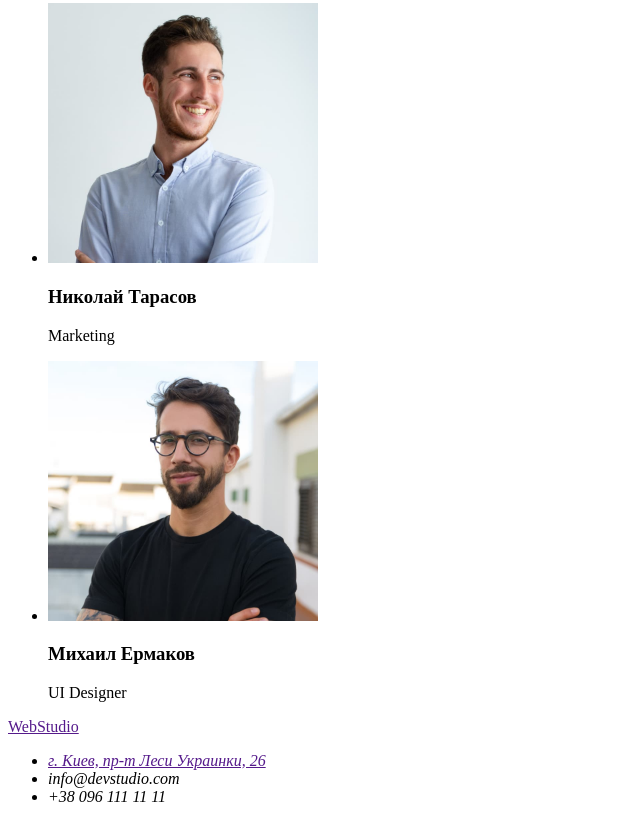
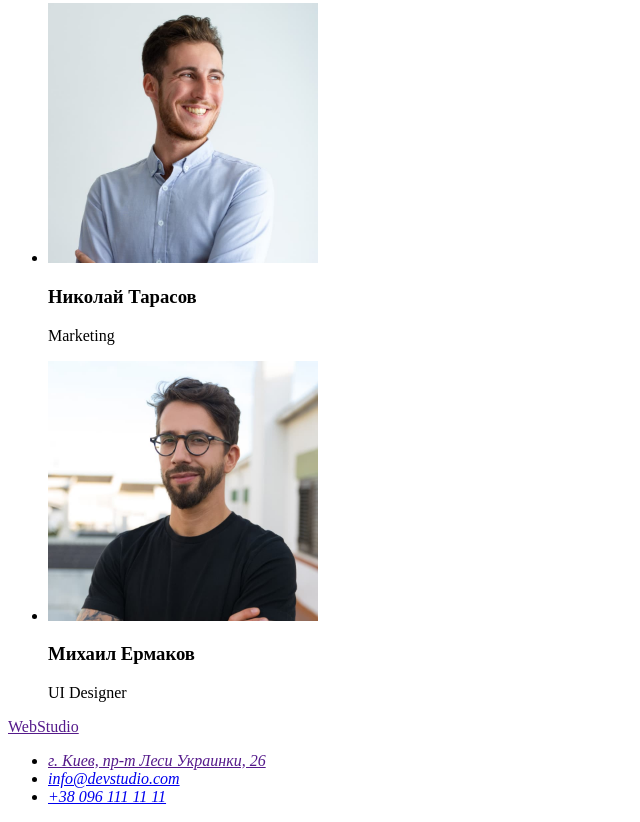
Before and after one commit to Den-F/goit-markup-hw-01, a plain HTML site: page index.html in a window 1280 px wide. Shown: the part 2231-3053 px from the top of the page, without its empty margins (0-640 px from the left). Drawn offline with Linux system fonts and the light colour scheme.

Commit message:
Правки 06.05.22

```diff
--- a/index.html
+++ b/index.html
@@ -5,6 +5,7 @@
     <meta http-equiv="X-UA-Compatible" content="IE=edge">
     <meta name="viewport" content="width=device-width, initial-scale=1.0">
     <title>WebStudio</title>
+
 </head>
 <body>
 
@@ -106,13 +107,14 @@
          <ul>
             <li>
              <a href="">г. Киев, пр-т Леси Украинки, 26</a></li>
+            <li>
+                <a href="mailto:info@devstudio.com">info@devstudio.com</a></li>
+            <li>
+                <a href="tel:+380961111111">+38 096 111 11 11</a></li>
 
-            <li>info@devstudio.com</li>
-            <li>+38 096 111 11 11</li>
          </ul>
 
         </address>
       </footer>
-
 </body>
 </html>
```
